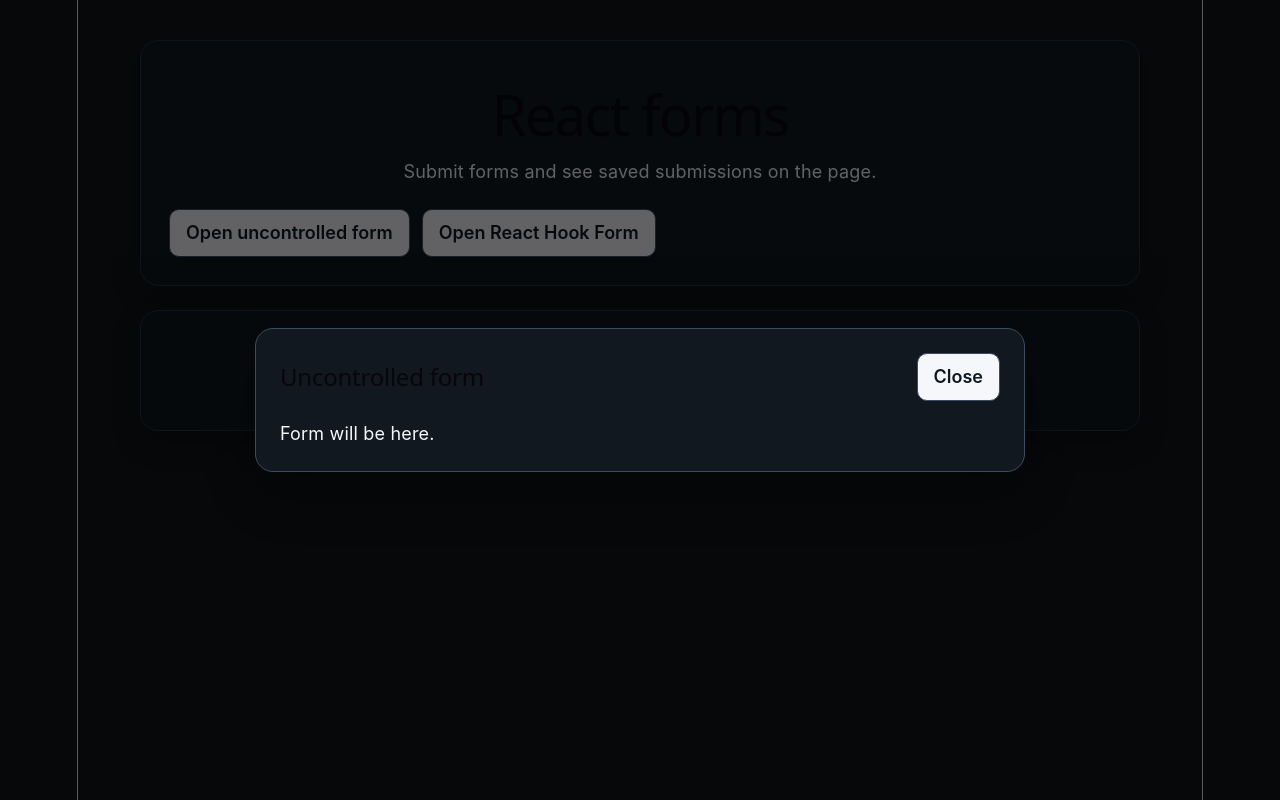
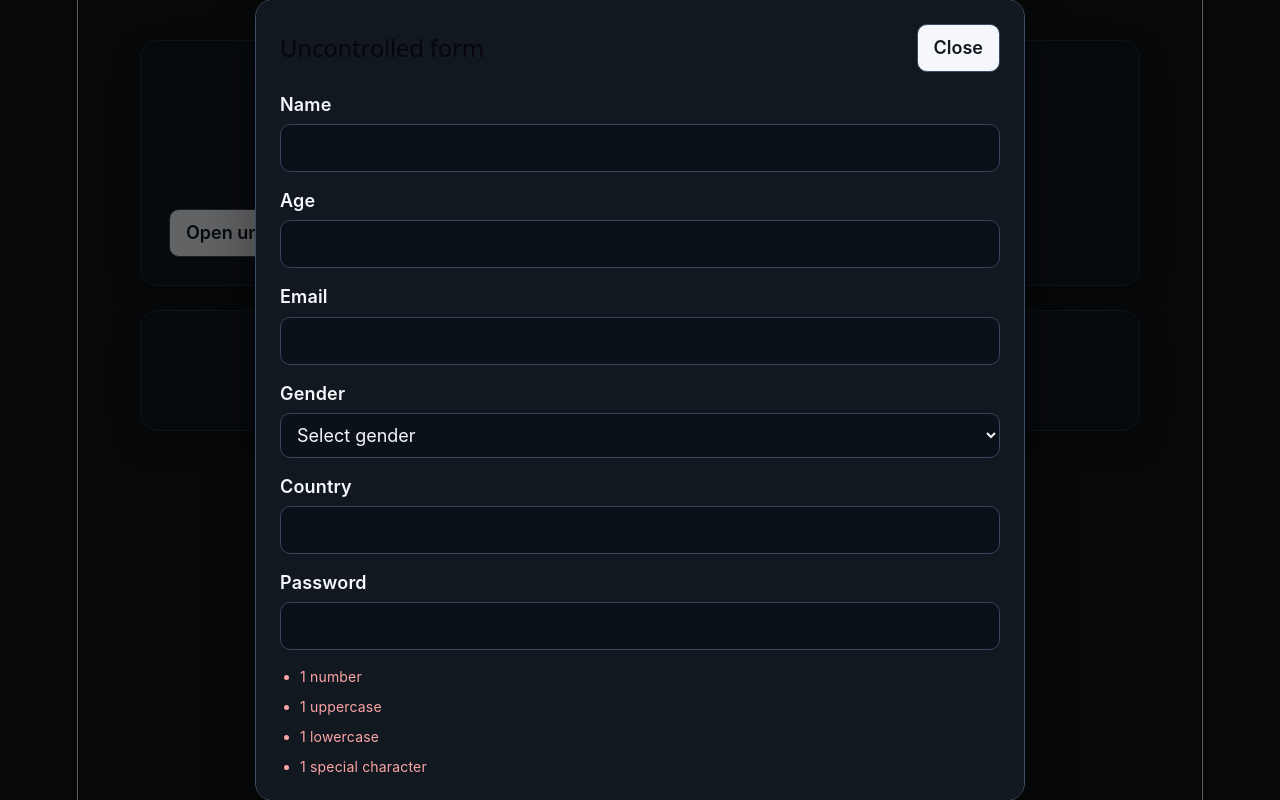
Before and after one commit to Ola793/react-class-components, a React (Vite) app in the folder react-forms/: page / in a window 1280 px wide. Both pictures are taken after a click on the button "Open uncontrolled form". Built offline with nearby package versions, Linux system fonts and the light colour scheme.

Commit message:
feat: add uncontrolled form

```diff
--- a/react-forms/src/App.css
+++ b/react-forms/src/App.css
@@ -141,3 +141,40 @@ button:hover {
 .modal__header h2 {
   margin: 0;
 }
+
+.form {
+  display: grid;
+  gap: 16px;
+}
+
+.form-field {
+  display: grid;
+  gap: 6px;
+}
+
+.form-field label,
+.form-checkbox label {
+  font-weight: 600;
+}
+
+.form-field input,
+.form-field select {
+  padding: 10px 12px;
+  color: #f5f7fb;
+  background: #0b1118;
+  border: 1px solid #37465a;
+  border-radius: 10px;
+}
+
+.form-checkbox {
+  display: flex;
+  align-items: center;
+  gap: 10px;
+}
+
+.form-error {
+  min-height: 20px;
+  margin: 0;
+  color: #fca5a5;
+  font-size: 14px;
+}
--- a/react-forms/src/App.tsx
+++ b/react-forms/src/App.tsx
@@ -1,7 +1,8 @@
 import { useFormStore } from "./store/formStore";
-import "./App.css";
 import { useState } from "react";
 import { Modal } from "./components/Modal";
+import { UncontrolledForm } from "./components/UncontrolledForm";
+import "./App.css";
 
 function App() {
   const submissions = useFormStore((state) => state.submissions);
@@ -56,7 +57,11 @@ function App() {
           title={modalType === "uncontrolled" ? "Uncontrolled form" : "React Hook Form"}
           onClose={() => setModalType(null)}
         >
-          <p>Form will be here.</p>
+          {modalType === "uncontrolled" ? (
+            <UncontrolledForm onSuccess={() => setModalType(null)} />
+          ) : (
+            <p>React Hook Form will be here.</p>
+          )}
         </Modal>
       )}
     </main>
--- /dev/null
+++ b/react-forms/src/components/UncontrolledForm.tsx
@@ -0,0 +1,156 @@
+import { type FormEvent, useState } from "react";
+import { z } from "zod";
+import { formSchema } from "../schemas/formSchema";
+import { useFormStore } from "../store/formStore";
+import { fileToBase64 } from "../utils/fileToBase64";
+import { PasswordStrength } from "./PasswordStrength";
+
+interface UncontrolledFormProps {
+  onSuccess: () => void;
+}
+
+type FormErrors = Partial<Record<keyof z.infer<typeof formSchema>, string>>;
+
+export function UncontrolledForm({ onSuccess }: UncontrolledFormProps) {
+  const countries = useFormStore((state) => state.countries);
+  const addSubmission = useFormStore((state) => state.addSubmission);
+
+  const [errors, setErrors] = useState<FormErrors>({});
+  const [password, setPassword] = useState("");
+
+  const handleSubmit = async (event: FormEvent<HTMLFormElement>) => {
+    event.preventDefault();
+
+    const form = event.currentTarget;
+    const formData = new FormData(form);
+    const image = formData.get("image");
+
+    const values = {
+      name: String(formData.get("name") ?? ""),
+      age: String(formData.get("age") ?? ""),
+      email: String(formData.get("email") ?? ""),
+      gender: String(formData.get("gender") ?? ""),
+      termsAccepted: formData.get("termsAccepted") === "on",
+      password: String(formData.get("password") ?? ""),
+      confirmPassword: String(formData.get("confirmPassword") ?? ""),
+      country: String(formData.get("country") ?? ""),
+      image: image instanceof File ? image : undefined,
+    };
+
+    const result = formSchema.safeParse(values);
+
+    if (!result.success) {
+      const nextErrors: FormErrors = {};
+
+      result.error.issues.forEach((issue) => {
+        const field = issue.path[0] as keyof FormErrors;
+        nextErrors[field] = issue.message;
+      });
+
+      setErrors(nextErrors);
+      return;
+    }
+
+    if (!countries.includes(result.data.country)) {
+      setErrors({
+        country: "Country must be selected from the list",
+      });
+      return;
+    }
+
+    const imageBase64 = await fileToBase64(result.data.image);
+
+    addSubmission({
+      formType: "uncontrolled",
+      name: result.data.name,
+      age: result.data.age,
+      email: result.data.email,
+      gender: result.data.gender,
+      termsAccepted: result.data.termsAccepted,
+      password: result.data.password,
+      country: result.data.country,
+      imageBase64,
+    });
+
+    setErrors({});
+    form.reset();
+    setPassword("");
+    onSuccess();
+  };
+
+  return (
+    <form className="form" onSubmit={handleSubmit} noValidate>
+      <div className="form-field">
+        <label htmlFor="uncontrolled-name">Name</label>
+        <input id="uncontrolled-name" name="name" type="text" />
+        {errors.name && <p className="form-error">{errors.name}</p>}
+      </div>
+
+      <div className="form-field">
+        <label htmlFor="uncontrolled-age">Age</label>
+        <input id="uncontrolled-age" name="age" type="number" />
+        {errors.age && <p className="form-error">{errors.age}</p>}
+      </div>
+
+      <div className="form-field">
+        <label htmlFor="uncontrolled-email">Email</label>
+        <input id="uncontrolled-email" name="email" type="email" />
+        {errors.email && <p className="form-error">{errors.email}</p>}
+      </div>
+
+      <div className="form-field">
+        <label htmlFor="uncontrolled-gender">Gender</label>
+        <select id="uncontrolled-gender" name="gender">
+          <option value="">Select gender</option>
+          <option value="Female">Female</option>
+          <option value="Male">Male</option>
+          <option value="Other">Other</option>
+        </select>
+        {errors.gender && <p className="form-error">{errors.gender}</p>}
+      </div>
+
+      <div className="form-field">
+        <label htmlFor="uncontrolled-country">Country</label>
+        <input id="uncontrolled-country" name="country" list="countries" type="text" />
+        <datalist id="countries">
+          {countries.map((country) => (
+            <option value={country} key={country} />
+          ))}
+        </datalist>
+        {errors.country && <p className="form-error">{errors.country}</p>}
+      </div>
+
+      <div className="form-field">
+        <label htmlFor="uncontrolled-password">Password</label>
+        <input
+          id="uncontrolled-password"
+          name="password"
+          type="password"
+          onChange={(event) => setPassword(event.target.value)}
+        />
+        <PasswordStrength password={password} />
+        {errors.password && <p className="form-error">{errors.password}</p>}
+      </div>
+
+      <div className="form-field">
+        <label htmlFor="uncontrolled-confirm-password">Confirm password</label>
+        <input id="uncontrolled-confirm-password" name="confirmPassword" type="password" />
+        {errors.confirmPassword && <p className="form-error">{errors.confirmPassword}</p>}
+      </div>
+
+      <div className="form-field">
+        <label htmlFor="uncontrolled-image">Image</label>
+        <input id="uncontrolled-image" name="image" type="file" accept="image/png,image/jpeg" />
+        {errors.image && <p className="form-error">{errors.image}</p>}
+      </div>
+
+      <div className="form-checkbox">
+        <input id="uncontrolled-terms" name="termsAccepted" type="checkbox" />
+        <label htmlFor="uncontrolled-terms">I accept Terms and Conditions</label>
+      </div>
+      {errors.termsAccepted && <p className="form-error">{errors.termsAccepted}</p>}
+
+      <button type="submit">Submit uncontrolled form</button>
+    </form>
+  );
+}
```
